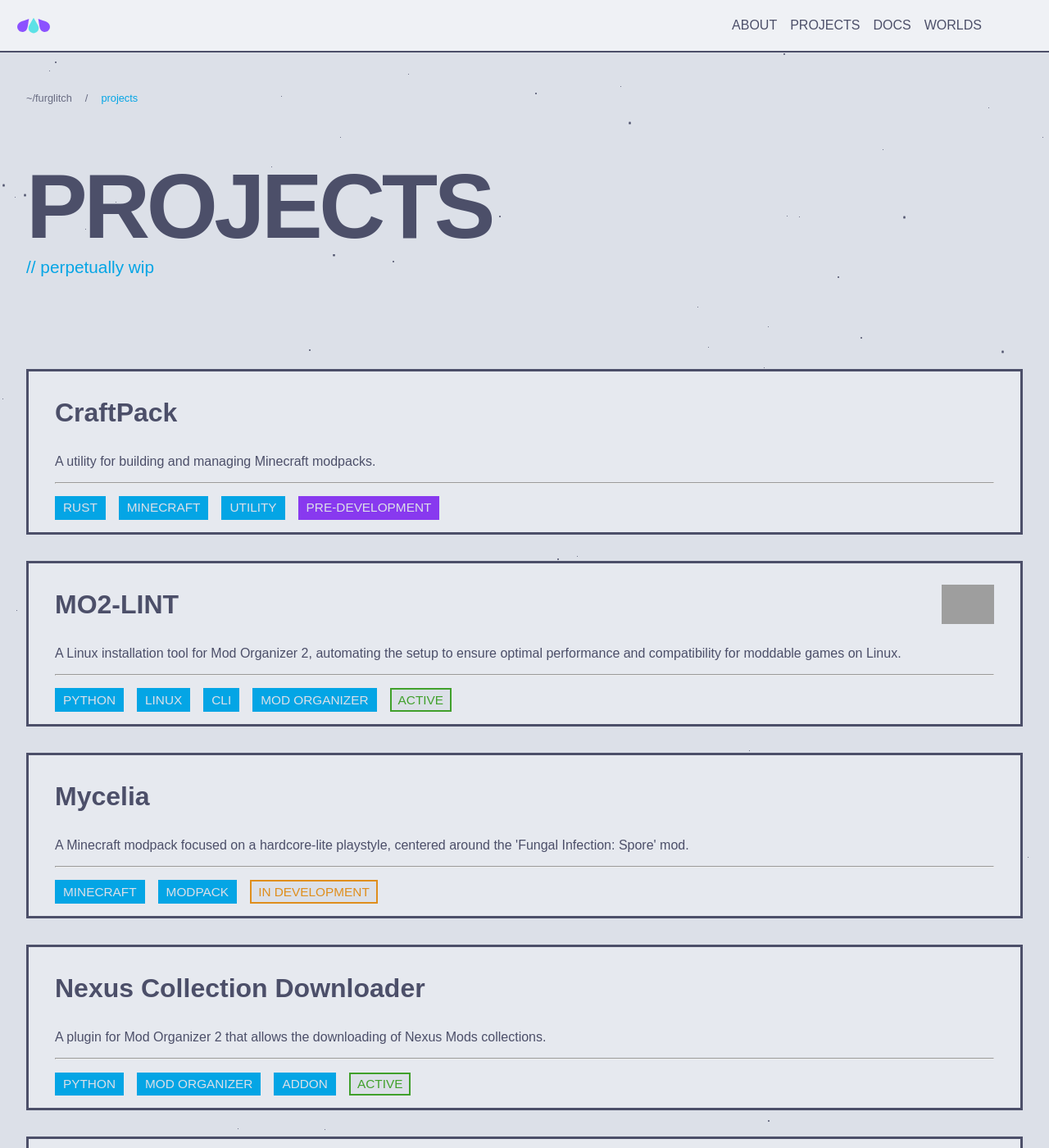
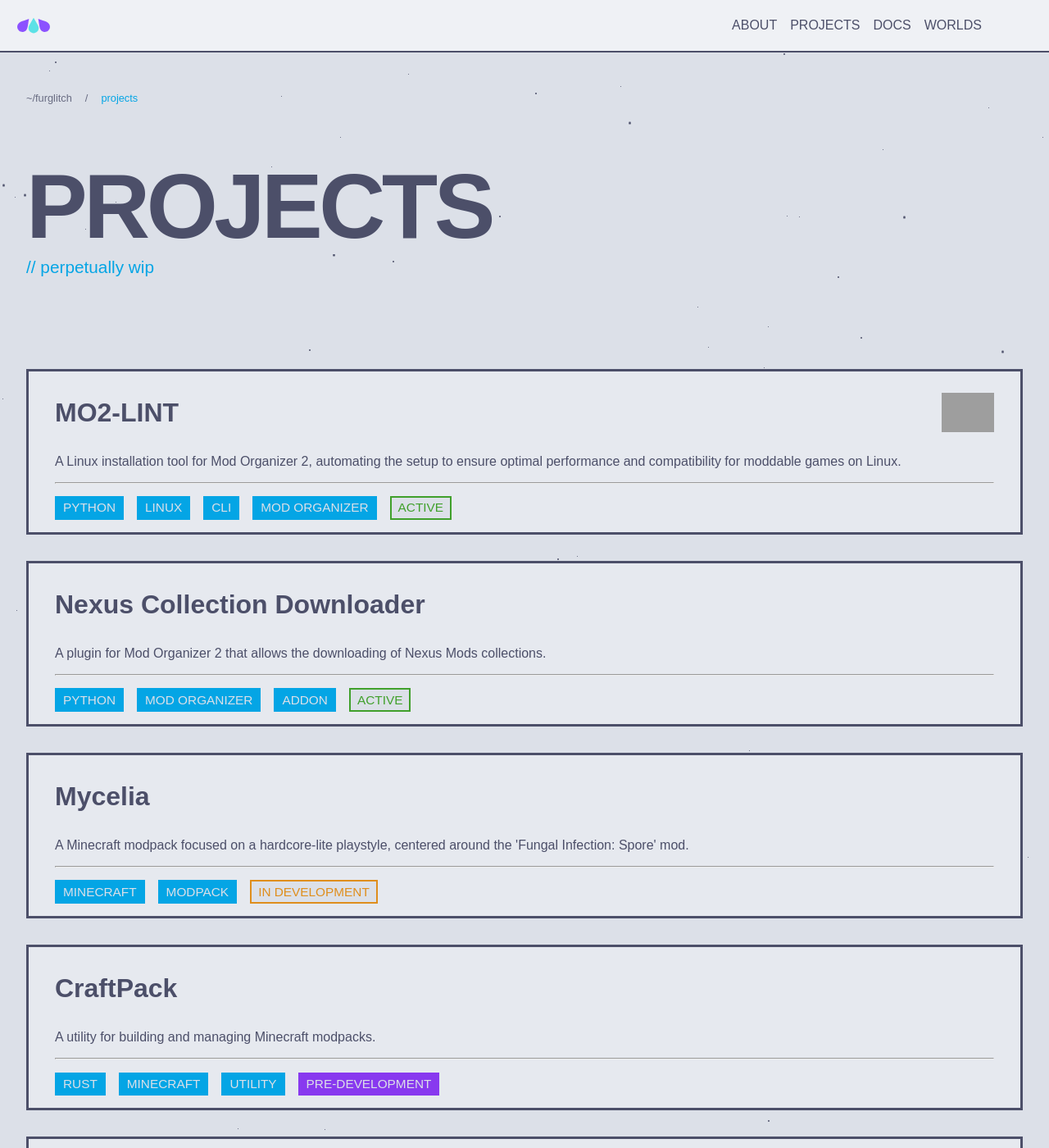
Before and after one commit to Furglitch/furglitch.com, a Jekyll site: the page built from projects/index.html, in a window 1280 px wide and 1400 px high. Shown: the whole window at 82% size. Built offline with Jekyll 4.4.1, drawn with Linux system fonts in a browser that asks for light colours; some web fonts are replaced; grey boxes are pictures that could not be loaded.

Commit message:
chore: project status sorting

```diff
--- /dev/null
+++ b/_includes/project-card.html
@@ -0,0 +1,15 @@
+<div class="card">
+    <a href="{{ project.url }}" class="project">
+        <div class="header">
+            <h2>{{ project.title }}</h2>
+            {% if project.logo %}<img class="logo" src="{{ project.logo }}" alt="{{ project.title }} logo">{% endif %}
+        </div>
+        <p>{{ project.description }}</p>
+        <hr>
+        <ul class="tags">
+            {% for tag in project.tags %}
+                <li data-tag="{{ tag }}">{{ tag }}</li>
+            {% endfor %}
+        </ul>
+    </a>
+</div>
--- a/projects/index.html
+++ b/projects/index.html
@@ -20,22 +20,13 @@ title: Projects
 
     <div class="cards">
         {% assign projects = site.pages | where: "layout", "project" | sort: "title" %}
-        {% for project in projects %}
-        <div class="card">
-            <a href="{{ project.url }}" class="project">
-                <div class="header">
-                    <h2>{{ project.title }}</h2>
-                    {% if project.logo %}<img class="logo" src="{{project.logo}}" alt="{{ project.title }} logo">{% endif %}
-                </div>
-                <p>{{ project.description }}</p>
-                <hr>
-                <ul class="tags">
-                    {% for tag in project.tags %}
-                        <li data-tag="{{ tag }}">{{ tag }}</li>
-                    {% endfor %}
-                </ul>
-            </a>
-        </div>
+        {% assign status_order = "active,complete,in development,pre-development,paused,archived,deprecated" | split: "," %}
+
+        {% for status in status_order %}
+            {% assign projects_by_status = projects | where_exp: "project", "project.tags contains status" %}
+            {% for project in projects_by_status %}
+        {% include project-card.html project=project %}
+            {% endfor %}
         {% endfor %}
     </div>
 
```
